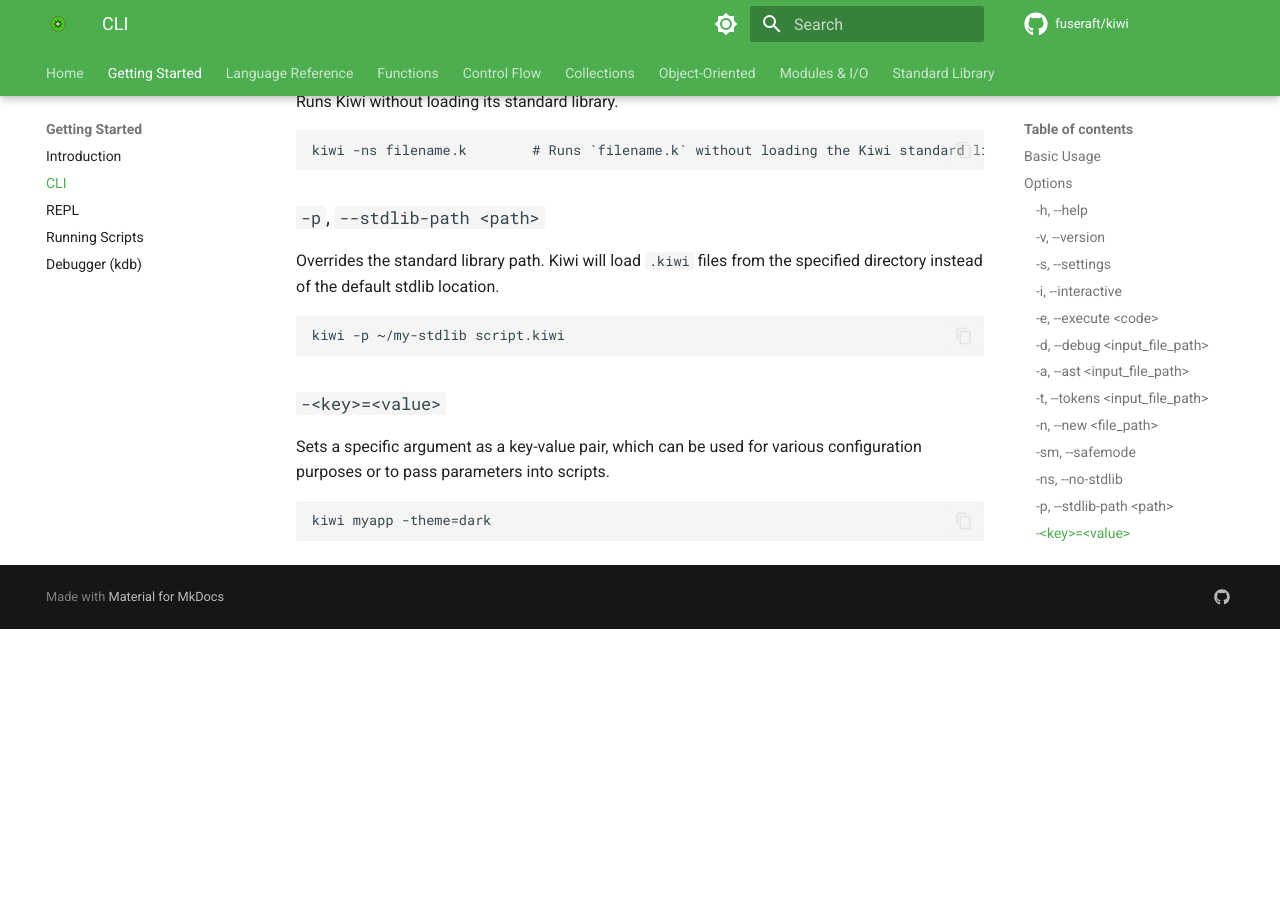
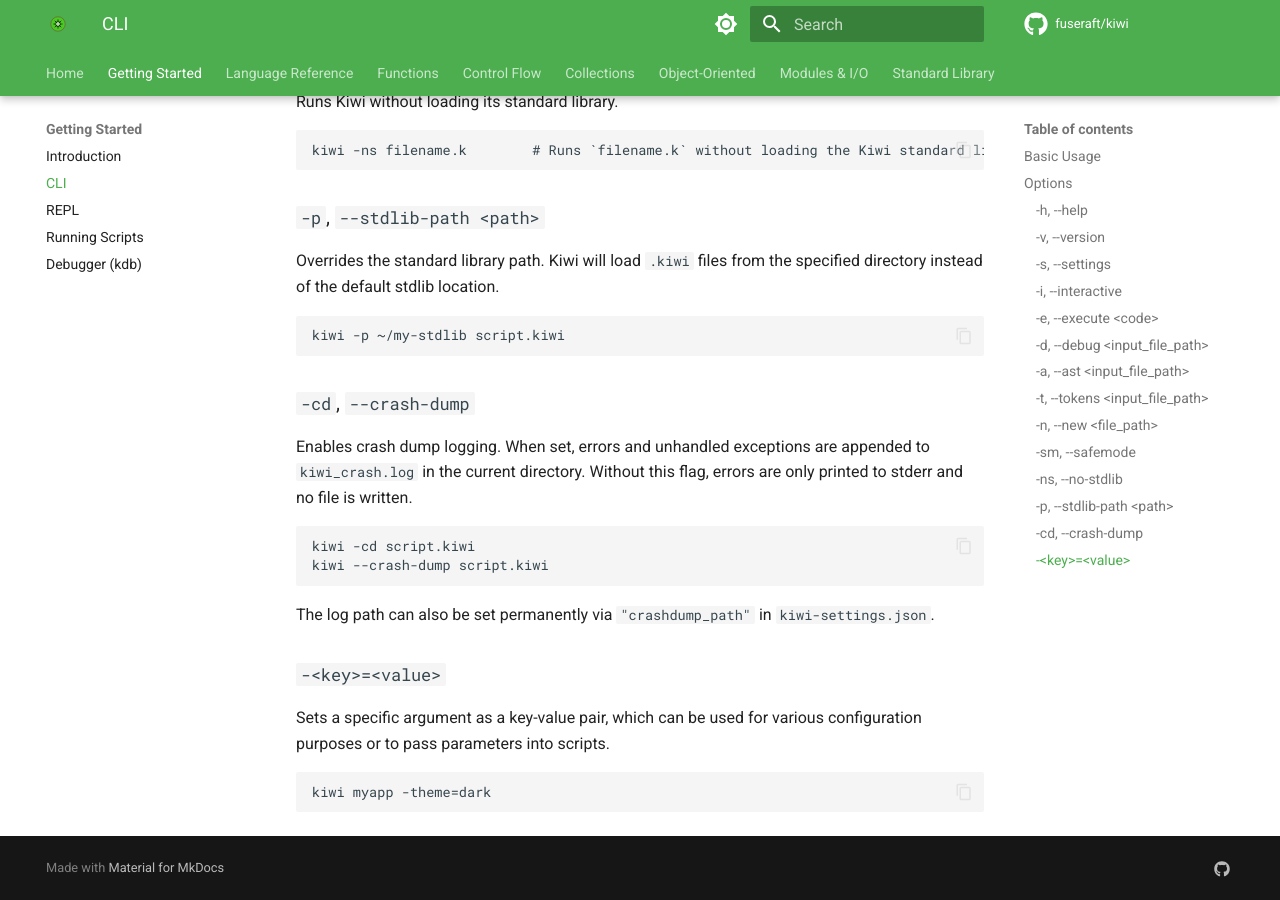
Before and after one commit to fuseraft/kiwi, an MkDocs documentation site: the page built from docs/cli.md, in a window 1280 px wide and 900 px high, scrolled down 2623 px. Built offline with MkDocs 1.6.1 and Material for MkDocs 9.7.7, drawn with Linux system fonts in a browser that asks for light colours; comment, search, counter and statistics services are not loaded; before the commit the page ends 3252 px from its top, so only the background shows below that.

Commit message:
Update docs

````diff
--- a/docs/cli.md
+++ b/docs/cli.md
@@ -130,6 +130,17 @@ Overrides the standard library path. Kiwi will load `.kiwi` files from the speci
 kiwi -p ~/my-stdlib script.kiwi
 ```
 
+### `-cd`, `--crash-dump`
+
+Enables crash dump logging. When set, errors and unhandled exceptions are appended to `kiwi_crash.log` in the current directory. Without this flag, errors are only printed to stderr and no file is written.
+
+```
+kiwi -cd script.kiwi
+kiwi --crash-dump script.kiwi
+```
+
+The log path can also be set permanently via `"crashdump_path"` in `kiwi-settings.json`.
+
 ### `-<key>=<value>`
 
 Sets a specific argument as a key-value pair, which can be used for various configuration purposes or to pass parameters into scripts.
````
Also changed, not shown: docs/runners.md (+4 -2 lines).
